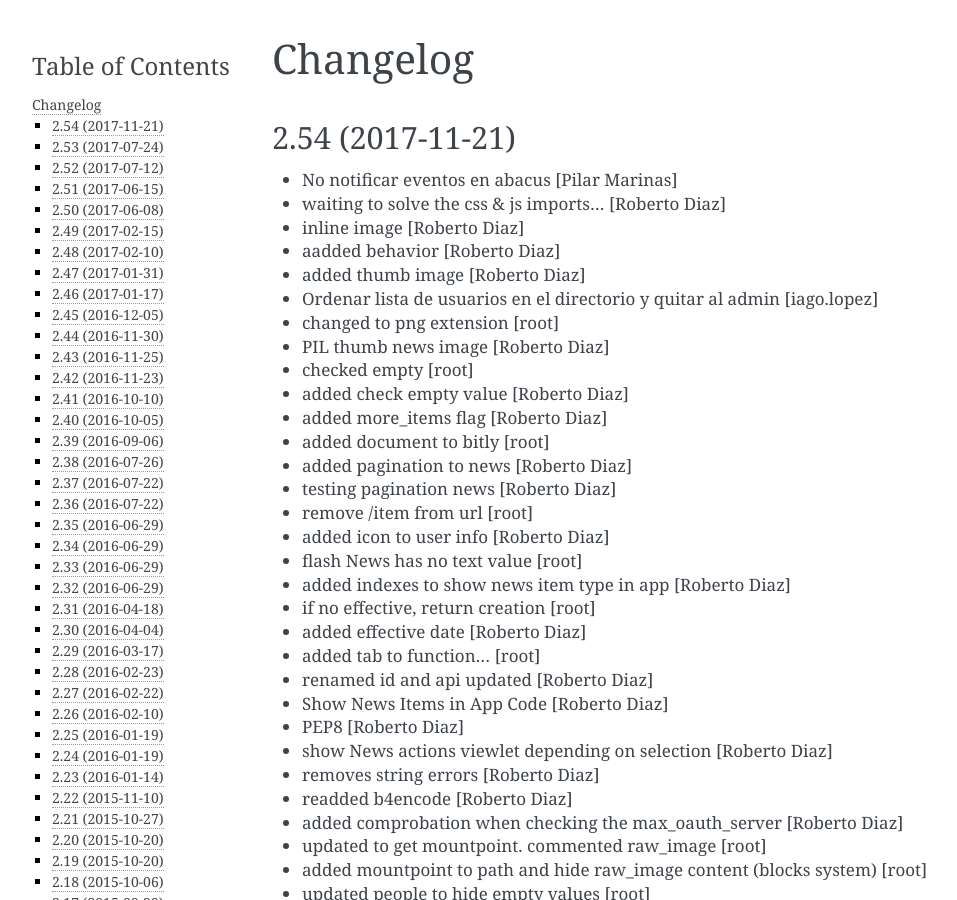
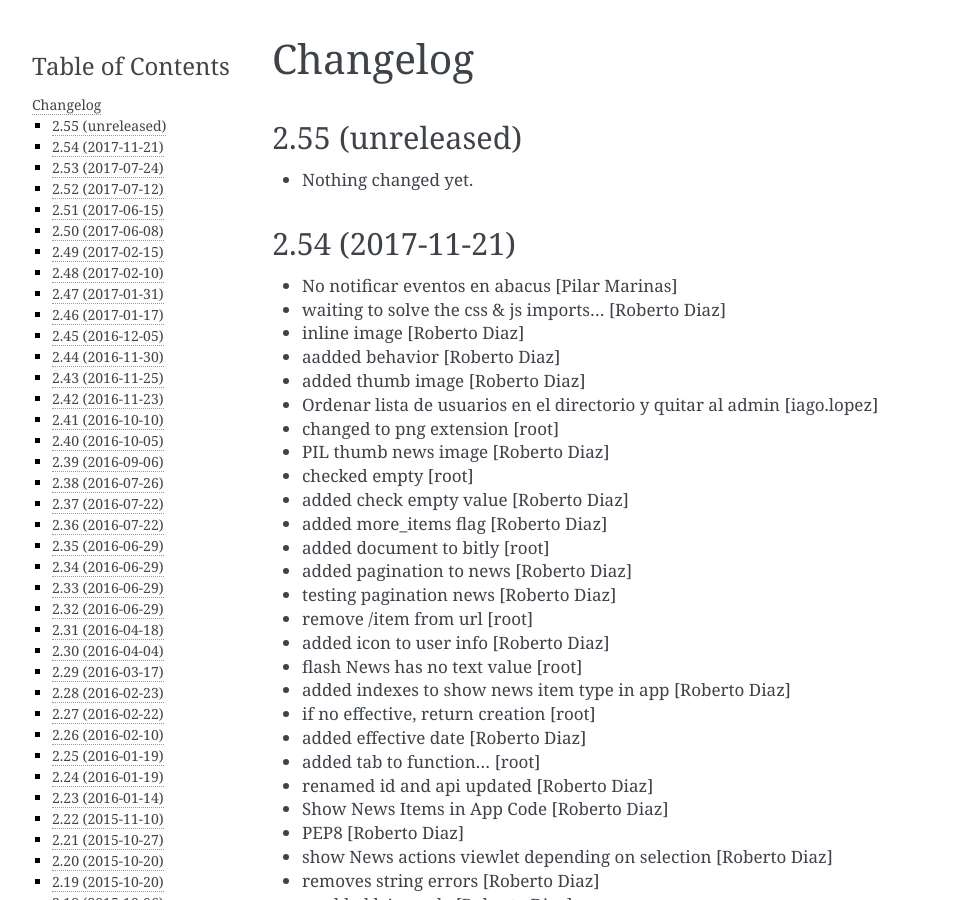
Before and after one commit to UPCnet/ulearn.core, a Sphinx documentation site: the page built from docs/HISTORY.rst, in a window 1280 px wide and 900 px high. Shown: the whole window, without its empty margins (148-1105 px from the left). Built offline with Sphinx 7.4.7, drawn with Linux system fonts in a browser that asks for light colours; pages that are not in the unit, such as notebooks, are missing from menus.

Commit message:
Back to development: 2.55

```diff
--- a/docs/HISTORY.rst
+++ b/docs/HISTORY.rst
@@ -1,5 +1,11 @@
 Changelog
 =========
+
+2.55 (unreleased)
+-----------------
+
+- Nothing changed yet.
+
 
 2.54 (2017-11-21)
 -----------------
--- a/setup.py
+++ b/setup.py
@@ -1,7 +1,7 @@
 from setuptools import setup, find_packages
 import os
 
-version = '2.54'
+version = '2.55.dev0'
 
 README = open('README.rst').read()
 HISTORY = open(os.path.join('docs', 'HISTORY.rst')).read()
```
